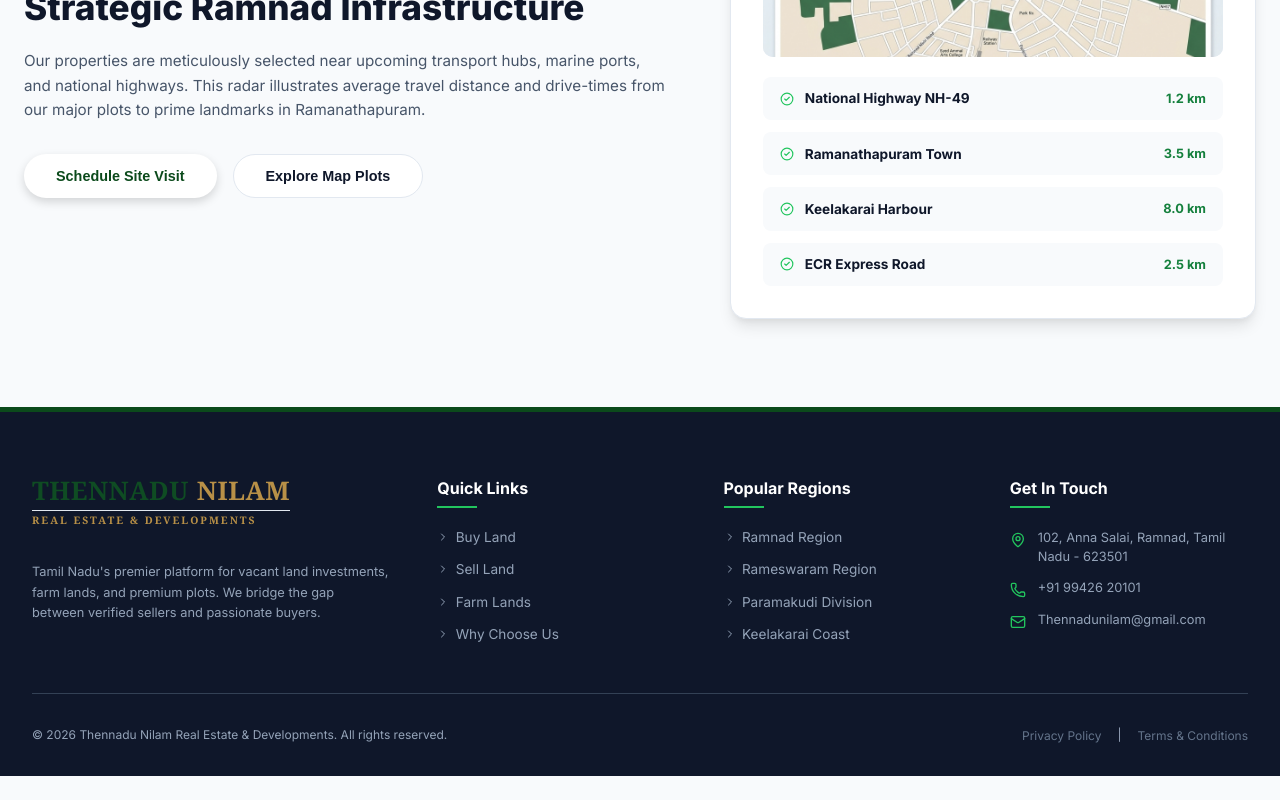
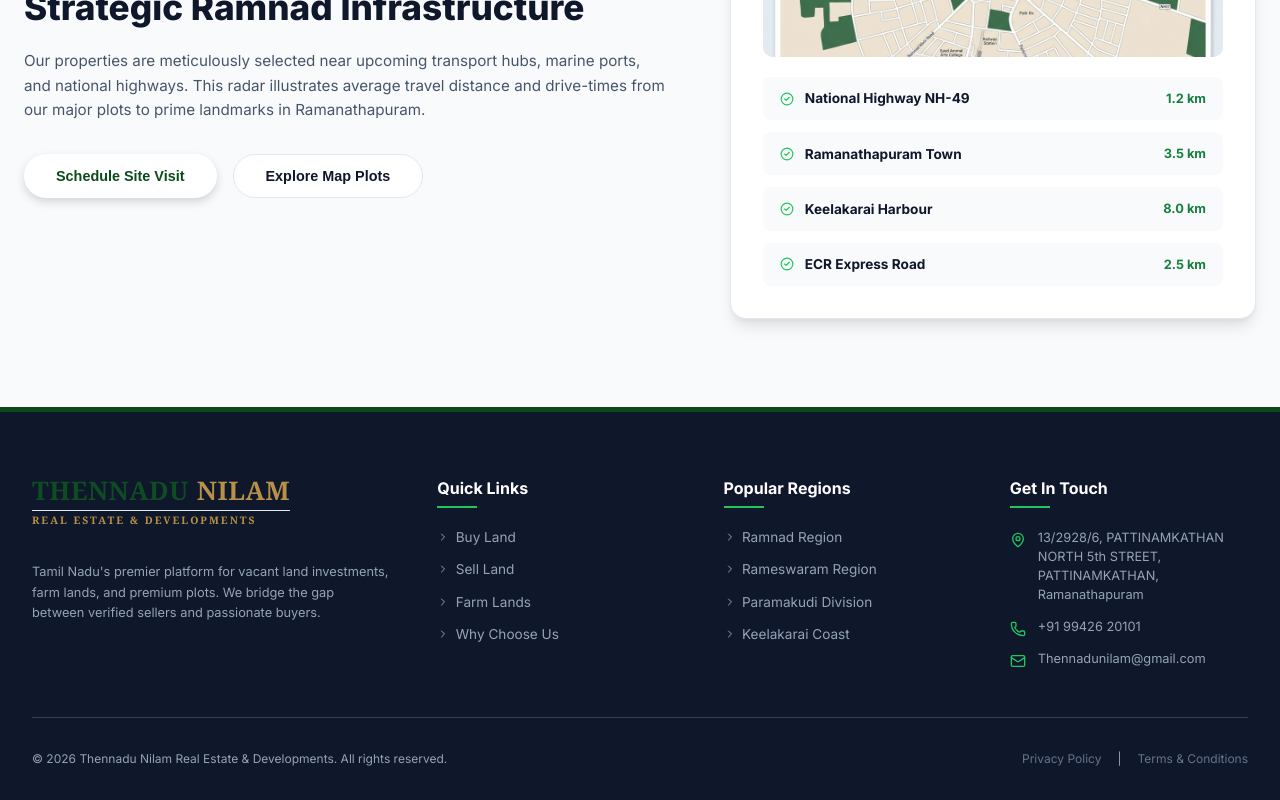
Before and after one commit to vinichn2026-rgb/greenland, a React (Vite) app: page / in a window 1280 px wide. Shown: the part 2101-2901 px from the top of the page. Before the commit the page ends 2877 px from the top, so only its background shows below. Built offline with nearby package versions, Linux system fonts and the light colour scheme; no server answers.

Commit message:
style: update corporate address to Pattinamkathan, Ramanathapuram in footer and contact page

```diff
--- a/src/components/Footer.jsx
+++ b/src/components/Footer.jsx
@@ -73,7 +73,7 @@
           <div style={{ display: 'flex', flexDirection: 'column', gap: '0.75rem', fontSize: '0.8rem' }}>
             <div className="footer-contact-item">
               <MapPin className="footer-contact-icon" />
-              <span>102, Anna Salai, Ramnad, Tamil Nadu - 623501</span>
+              <span>13/2928/6, PATTINAMKATHAN NORTH 5th STREET, PATTINAMKATHAN, Ramanathapuram</span>
             </div>
             <div className="footer-contact-item">
               <Phone className="footer-contact-icon" />
--- a/src/pages/Contact.jsx
+++ b/src/pages/Contact.jsx
@@ -156,7 +156,7 @@
                 <div>
                   <h4 style={{ fontSize: '0.9rem', fontWeight: 700, color: '#0f172a', marginBottom: '0.15rem' }}>Address</h4>
                   <p style={{ fontSize: '0.85rem', color: 'var(--text-grey)', lineHeight: '1.4' }}>
-                    No: 12, Anna Salai, Ramnad,<br />Tamil Nadu - 623501
+                    13/2928/6, PATTINAMKATHAN NORTH 5th STREET,<br />PATTINAMKATHAN, Ramanathapuram
                   </p>
                 </div>
               </div>
@@ -341,9 +341,9 @@
                 <MapPin style={{ width: '24px', height: '24px', fill: '#fee2e2' }} />
               </div>
               <div style={{ display: 'flex', flexDirection: 'column', gap: '0.15rem' }}>
-                <strong style={{ fontSize: '0.85rem', fontWeight: 800, color: '#0f172a' }}>GreenLand</strong>
+                <strong style={{ fontSize: '0.85rem', fontWeight: 800, color: '#0f172a' }}>Thennadu Nilam</strong>
                 <span style={{ fontSize: '0.75rem', color: 'var(--text-grey)', lineHeight: '1.3' }}>
-                  No: 12, Anna Salai, Ramnad, Tamil Nadu - 623501
+                  13/2928/6, PATTINAMKATHAN NORTH 5th STREET, PATTINAMKATHAN, Ramanathapuram
                 </span>
               </div>
             </div>
```
